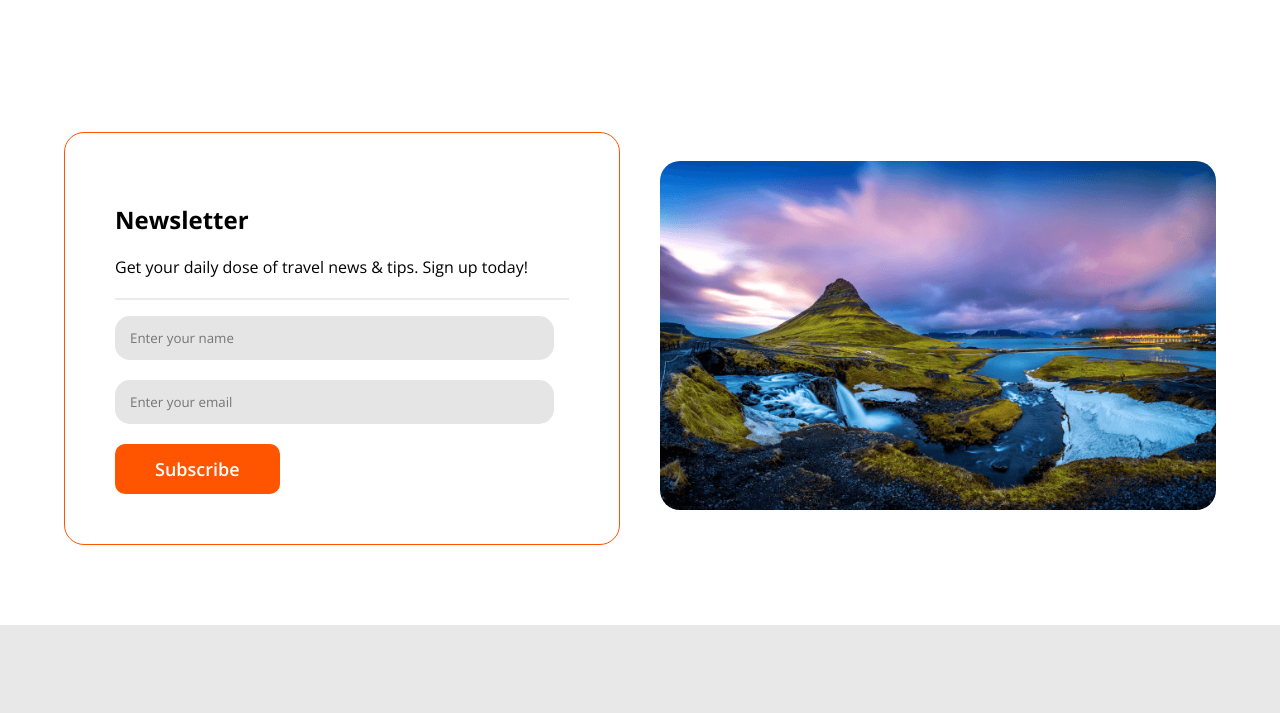
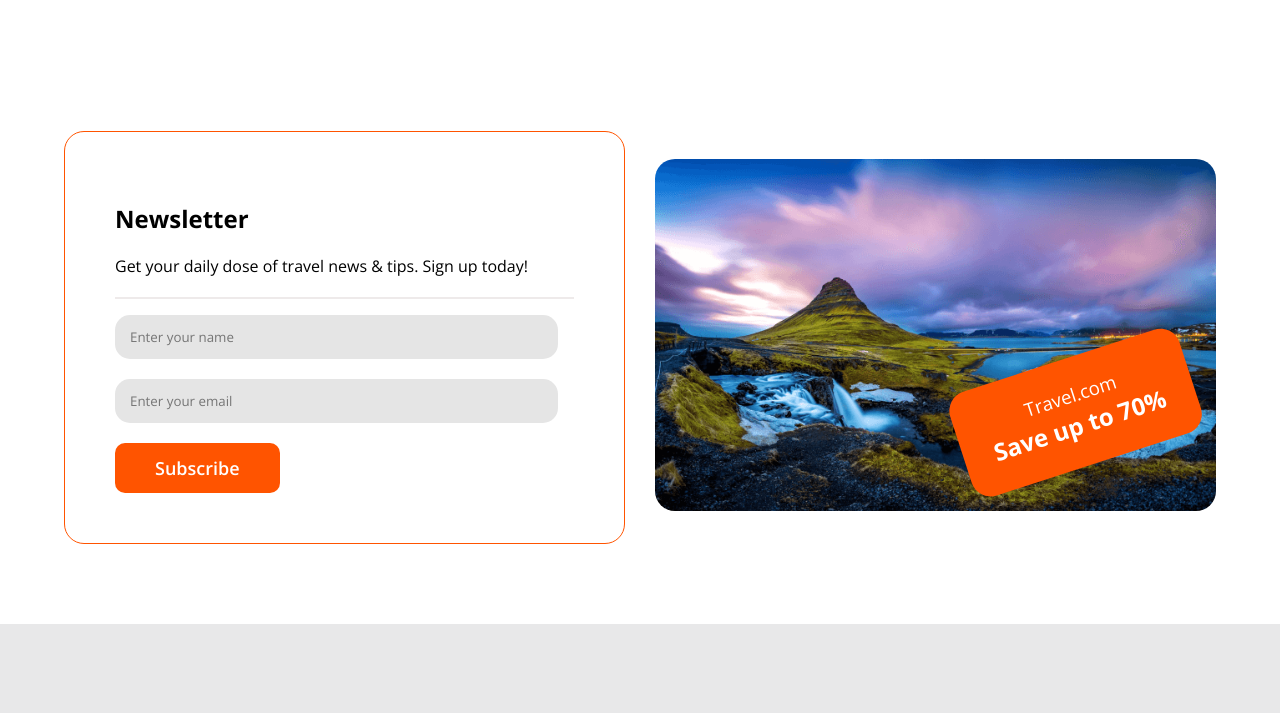
Before and after one commit to sheikhsadi9494/Hero-Travel, a plain HTML site: page Index.html in a window 1280 px wide. Shown: the part 3960-4673 px from the top of the page. Drawn offline with nearby package versions, Linux system fonts and the light colour scheme.

Commit message:
discount tag

```diff
--- a/Index.html
+++ b/Index.html
@@ -225,6 +225,10 @@
         </div>
         <div class="newsLetterImg">
           <img src="./Images/Rectangle 8 (1).png" alt="" />
+          <div class="discountTag">
+            <h3>Travel.com</h3>
+            <h2>Save up to 70%</h2>
+          </div>
         </div>
       </section>
     </main>
--- a/style.css
+++ b/style.css
@@ -50,6 +50,10 @@ nav li {
 #home {
     color: #FF5400;
     font-weight: 500;
+}
+
+.links {
+    margin: 0px 10px;
 }
 
 /* mobile  */
@@ -429,20 +433,50 @@ nav li {
         grid-template-columns: repeat(2, 1fr);
         align-items: center;
         justify-content: space-between;
-        gap: 40px;
+        gap: 30px;
     }
 
+}
+/* mobile  */
+@media screen and (max-width: 600px) {
+    .NewsLetterContainer {
+        display: grid;
+        grid-template-columns: repeat(1, 1fr);
+        align-items: center;
+        justify-content: space-between;
+        gap: 30px;
+    }
 }
 
 .newsLetterImg img {
     width: 100%;
     border-radius: 20px;
-    margin: 30px 0px;
+}
+
+.newsLetterImg {
+    position: relative;
 }
 
 .newsLetterDiscription {
     border-bottom: 2px solid rgb(238, 234, 234);
     padding-bottom: 20px;
+}
+
+.discountTag {
+    background-color: #FF5400;
+    color: white;
+    border-radius: 20px;
+    width: 43%;
+    text-align: center;
+    padding: 5px 0px;
+    position: absolute;
+    bottom: 50px;
+    right: 20px;
+    transform: rotate(-0.05turn);
+}
+.discountTag h3 {
+    margin-bottom: -18px;
+    font-weight: 300;
 }
 
 footer {
```
